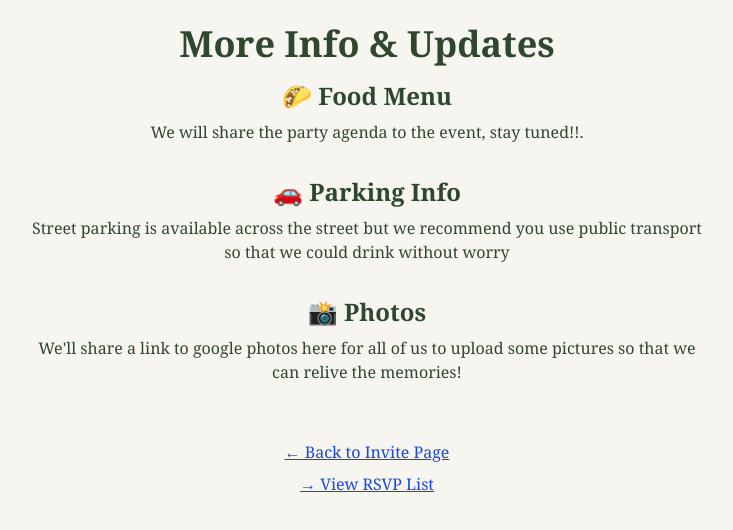
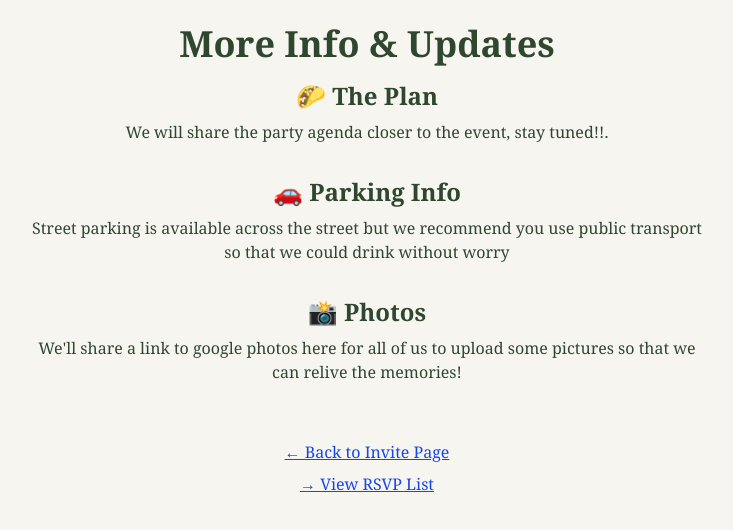
Before and after one commit to ankitdvenom/housewarming5thJuly2025, a Next.js app: page /details in a window 1280 px wide. Shown: the top 530 px of the page, without its empty margins (273-1006 px from the left). Built offline with nearby package versions, Linux system fonts and the light colour scheme.

Commit message:
Update page.tsx

```diff
--- a/app/details/page.tsx
+++ b/app/details/page.tsx
@@ -9,8 +9,8 @@ export default function DetailsPage() {
         <h1 className="text-4xl font-bold mb-4">More Info & Updates</h1>
 
         <div className="mb-8">
-          <h2 className="text-2xl font-semibold mb-2">🌮 Food Menu</h2>
-          <p>We will share the party agenda to the event, stay tuned!!.</p>
+          <h2 className="text-2xl font-semibold mb-2">🌮 The Plan</h2>
+          <p>We will share the party agenda closer to the event, stay tuned!!.</p>
         </div>
         <div className="mb-8">
           <h2 className="text-2xl font-semibold mb-2">🚗 Parking Info</h2>
```
